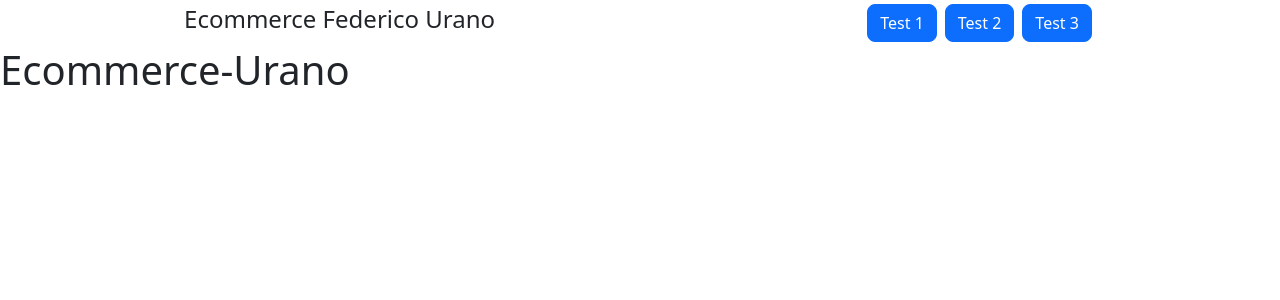
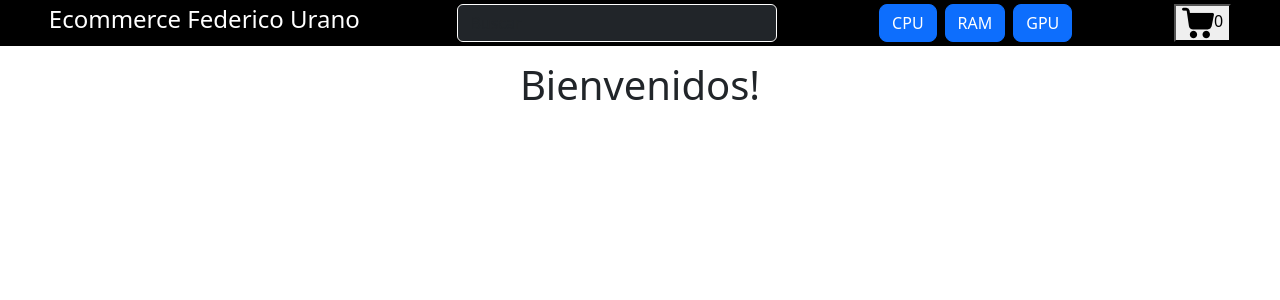
Before and after one commit to federicourano/React-FedericoUrano, a React (Vite) app in the folder ecommerce-urano/: page / in a window 1280 px wide. Shown: the top 300 px of the page. Built offline with nearby package versions, Linux system fonts and the light colour scheme.

Commit message:
Subo todo para la 1ra pre-entrega

```diff
--- a/ecommerce-urano/src/App.jsx
+++ b/ecommerce-urano/src/App.jsx
@@ -1,14 +1,12 @@
-import { useState } from 'react'
+
 import Navbar from './components/Navbar/Navbar'
-
+import ItemListConatiner from './components/ItemListContainer/ItemListContainer'
 
 function App() {
-  const [count, setCount] = useState(0)
-
   return (
     <>
       <Navbar/>
-      <h1>Ecommerce-Urano</h1>
+      <ItemListConatiner greeting="Bienvenidos!"/>
     </>
   )
 }
--- /dev/null
+++ b/ecommerce-urano/src/components/Button/Button.jsx
@@ -0,0 +1,5 @@
+const Button = () => {
+    return <button>Boton</button>
+}
+
+export default Button
--- /dev/null
+++ b/ecommerce-urano/src/components/CartWidget/CartWidget.jsx
@@ -0,0 +1,12 @@
+import cart from "./assets/cart.png"
+
+const CartWidget = () =>{
+    return(
+        <button>
+            <img src={cart} alt="Carrito" />
+            0
+        </button>
+    )
+}
+
+export default CartWidget
--- /dev/null
+++ b/ecommerce-urano/src/components/ItemListContainer/ItemListContainer.jsx
@@ -0,0 +1,11 @@
+import clase from './ItemListContainer.module.css'
+
+const ItemListConatiner = (props) => {
+    return(
+        <div className={ clase.div }>
+            <h1>{ props.greeting }</h1>
+        </div>
+    )
+}
+
+export default ItemListConatiner
--- /dev/null
+++ b/ecommerce-urano/src/components/ItemListContainer/ItemListContainer.module.css
@@ -0,0 +1,5 @@
+.div{
+    display: flex;
+    justify-content: center;
+    margin-top: 15px;
+}
--- a/ecommerce-urano/src/components/Navbar/Navbar.jsx
+++ b/ecommerce-urano/src/components/Navbar/Navbar.jsx
@@ -1,17 +1,20 @@
 import clase from './Navbar.module.css'
+import CartWidget from '../CartWidget/CartWidget'
 
 const Navbar = () => {
     console.log(clase)
     return (
         <header className={ clase.header }>
             <h4>Ecommerce Federico Urano</h4>
+            <input className="form-control w-25 text-white bg-dark border-b-2 border-white" type="search" placeholder="Buscar" aria-label="Search"></input>
             <nav className={ clase.nav }>
                 <ul>
-                    <li><a className='btn btn-primary'>Test 1</a></li>
-                    <li><a className='btn btn-primary'>Test 2</a></li>
-                    <li><a className='btn btn-primary'>Test 3</a></li>
+                    <li><a className='btn btn-primary'>CPU</a></li>
+                    <li><a className='btn btn-primary'>RAM</a></li>
+                    <li><a className='btn btn-primary'>GPU</a></li>
                 </ul>
             </nav>
+            <CartWidget />
         </header>
         )
 }
--- a/ecommerce-urano/src/components/Navbar/Navbar.module.css
+++ b/ecommerce-urano/src/components/Navbar/Navbar.module.css
@@ -5,6 +5,8 @@
     align-items: center;
     width: 100%;
     flex-wrap: wrap;
+    background-color: black;
+    color: white;
 }
 
 .nav ul{
```
Also changed, not shown: ecommerce-urano/src/components/CartWidget/assets/cart.png (added).
